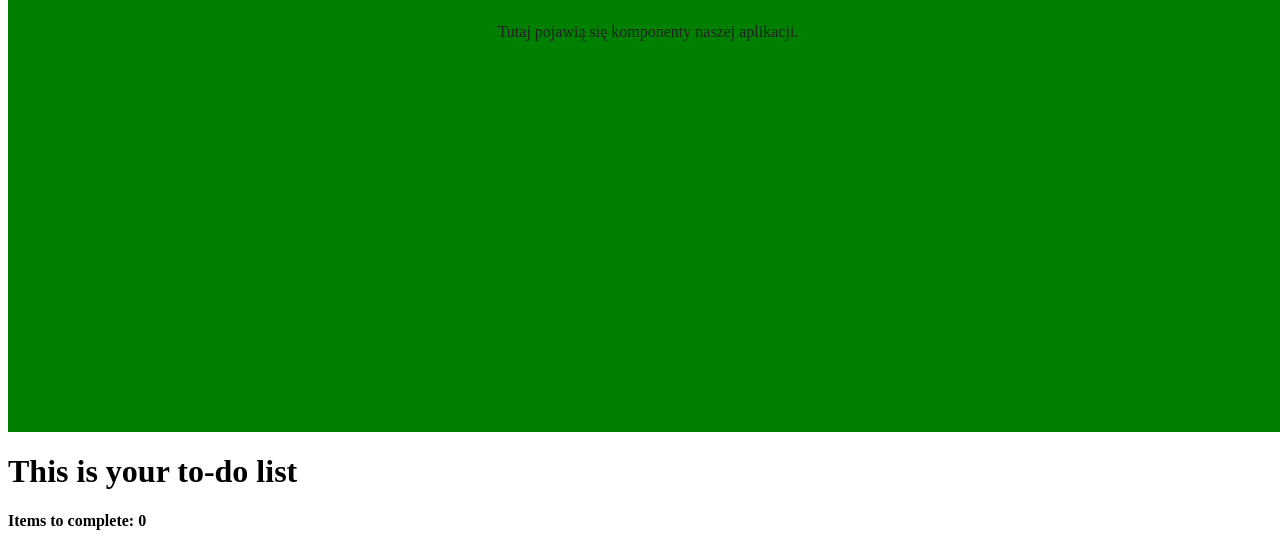
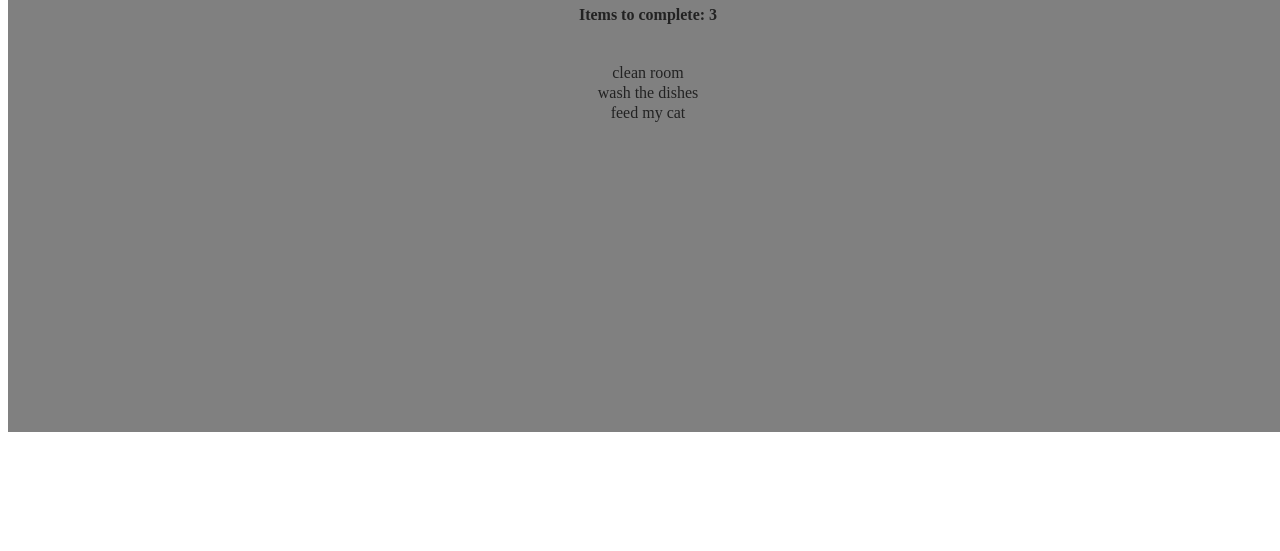
Before and after one commit to KasiaFernandes/React-To-Do-List-Webpack, a React app: page / in a window 1280 px wide. Shown: the part 376-927 px from the top of the page. After the commit the page ends 816 px from the top, so only its background shows below. Built offline with nearby package versions, Linux system fonts and the light colour scheme.

Commit message:
Todo and TodoList components added

```diff
--- /dev/null
+++ b/src/components/Title.css
@@ -0,0 +1,3 @@
+.Title h4 {
+    text-align: center;
+}
--- a/src/components/Title.js
+++ b/src/components/Title.js
@@ -1,8 +1,9 @@
 import React from 'react';
+import style from './Title.css';
 
 const Title = props => {
     return (
-        <div>
+        <div className={style.Title}>
             <h1>{props.title}</h1>
             <h4>Items to complete: {props.number}</h4>
         </div>
--- /dev/null
+++ b/src/components/Todo.css
@@ -0,0 +1,5 @@
+.Todo {
+    cursor: pointer;
+    padding: 2px 0 0 0;
+    text-align: center;
+}
--- a/src/components/Todo.js
+++ b/src/components/Todo.js
@@ -0,0 +1,12 @@
+import React from 'react';
+import style from './Todo.css';
+
+const Todo = ({ item, remove }) => {
+    return (
+        <div>
+            <li className={style.Todo} onClick={() => remove(item.id)}>{item.text}</li>
+        </div>
+    )
+}
+
+export default Todo;
--- /dev/null
+++ b/src/components/TodoList.css
@@ -0,0 +1,4 @@
+.TodoList {
+    list-style-type: none;
+    padding: 0;
+}
--- a/src/components/TodoList.js
+++ b/src/components/TodoList.js
@@ -0,0 +1,17 @@
+import React from 'react';
+import Todo from './Todo.js';
+import style from './TodoList.css';
+
+
+const TodoList = ({ items, remove }) => {
+
+    const listItems = items.map((item) => {
+        return <Todo item={item} key={item.id} remove={remove} />
+    });
+
+    return (
+        <ul className={style.TodoList}>{listItems}</ul>
+    )
+}
+
+export default TodoList;
--- a/src/containers/App.css
+++ b/src/containers/App.css
@@ -1,5 +1,5 @@
 .TodoApp {
-    background-color: green;
+    background-color: grey;
     color: #222;
     display: flex;
     flex-direction: column;
--- a/src/containers/App.js
+++ b/src/containers/App.js
@@ -2,12 +2,22 @@ import React from 'react';
 import uuid from 'uuid';
 import style from './App.css';
 import Title from '../components/Title.js';
+import TodoList from '../components/TodoList.js';
 
 class App extends React.Component {
     constructor(props) {
         super(props);
         this.state = {
-            data: []
+            data: [{
+                id: 1,
+                text: 'clean room'
+            }, {
+                id: 2,
+                text: 'wash the dishes'
+            }, {
+                id: 3,
+                text: 'feed my cat'
+            }]
         };
     }
     addTodo(val) {
@@ -26,9 +36,9 @@ class App extends React.Component {
         return (
             <div>
                 <div className={style.TodoApp}>
-                    Tutaj pojawią się komponenty naszej aplikacji.
-            </div>
-                <Title title="This is your to-do list" number={this.state.data.length} />
+                    <Title title="This is your to-do list" number={this.state.data.length} />
+                    <TodoList items={this.state.data} remove={(id) => this.removeTodo(id)} />
+                </div>
             </div>
         )
     }
```
